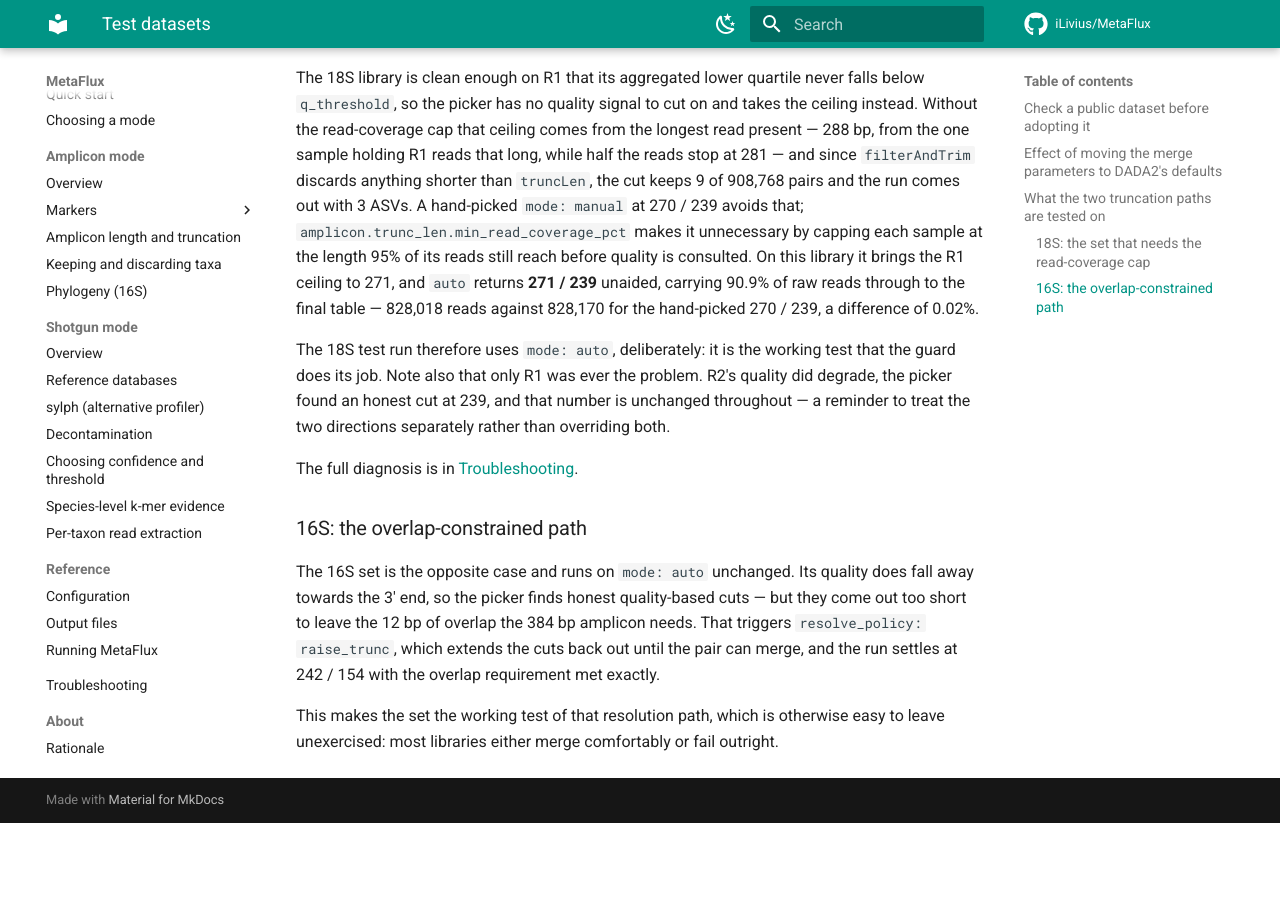
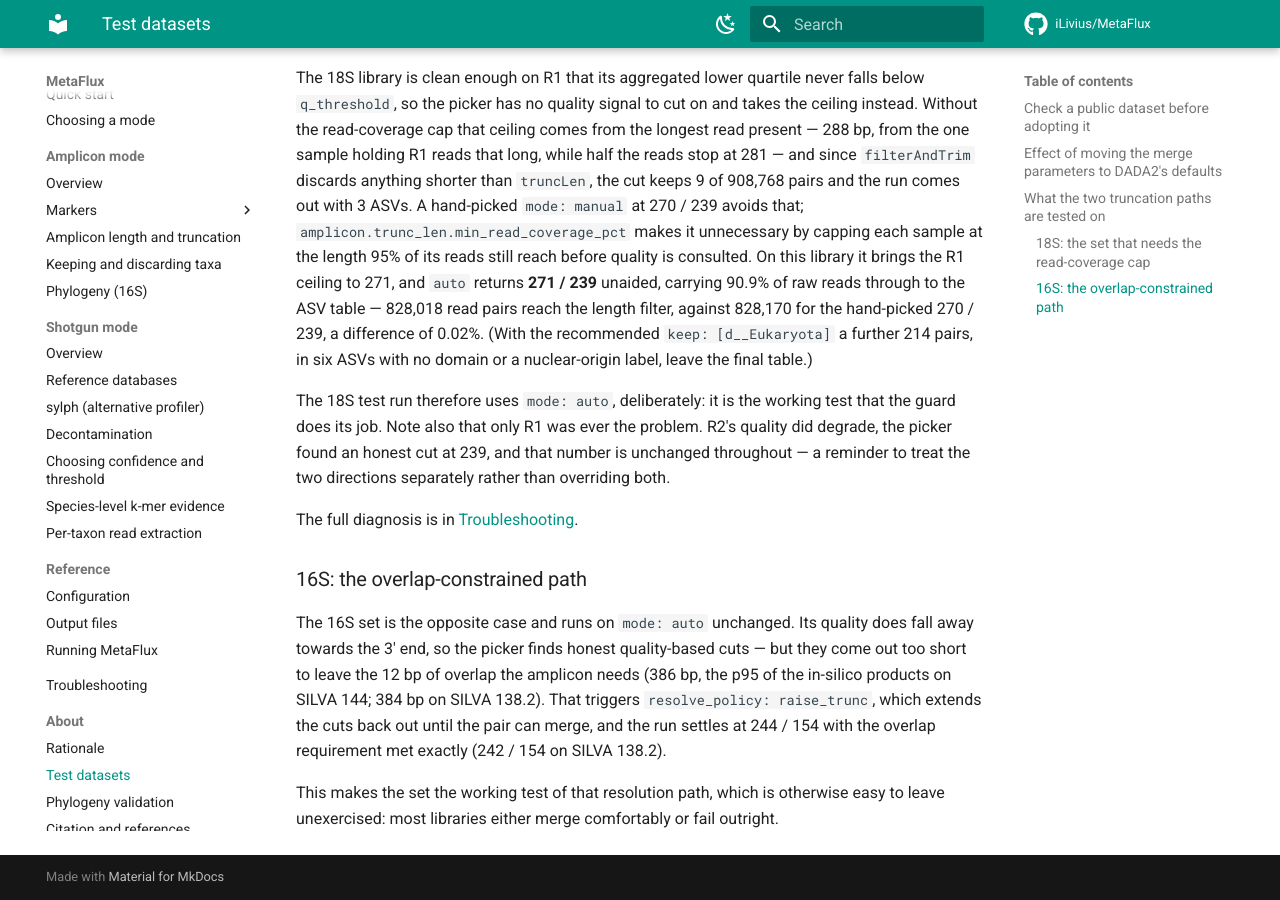
Before and after one commit to iLivius/MetaFlux, an MkDocs documentation site: the page built from docs/about/test-datasets.md, in a window 1280 px wide and 900 px high, scrolled down 3830 px. Built offline with MkDocs 1.6.1 and Material for MkDocs 9.7.7, drawn with Linux system fonts in a browser that asks for light colours; comment, search, counter and statistics services are not loaded; before the commit the page ends 4653 px from its top, so only the background shows below that; some of the changed text lies outside the part shown.

Commit message:
Docs: test-dataset numbers from runs with the current defaults
The 16S set now runs on SILVA 144 by default, where the length probe's p95 is
386 bp and the automatic truncation settles at 244 / 154 (384 bp and 242 / 154
on SILVA 138.2). The observed 18S median ASV length is 382 bp against the
381 bp predicted by the probe; the 828,018 pairs quoted for the truncation
choice are the count at the length filter, and the recommended
keep: [d__Eukaryota] removes 214 pairs in six ASVs after it. Measured on fresh
runs of all five amplicon sets from a clean clone with the pinned environments
and freshly downloaded references.

```diff
--- a/docs/about/test-datasets.md
+++ b/docs/about/test-datasets.md
@@ -43,7 +43,8 @@
 and are judged on whether the output is coherent rather than against a known answer.
 For 18S that check is that 99.97% of reads classify as Eukaryota, splitting into TSAR
 (53%), Obazoa (28%) and Archaeplastida (14%), and that the observed ASV median length
-of 381 bp lands on the 381 bp median predicted by in-silico PCR against PR2. Defined
+of 382 bp lands within a base of the 381 bp median predicted by in-silico PCR against
+PR2. Defined
 18S mock communities are scarce; the ground-truth work is carried by the other three
 sets.
 
@@ -135,8 +136,10 @@
 270 / 239 avoids that; `amplicon.trunc_len.min_read_coverage_pct` makes it unnecessary
 by capping each sample at the length 95% of its reads still reach before quality is
 consulted. On this library it brings the R1 ceiling to 271, and `auto` returns
-**271 / 239** unaided, carrying 90.9% of raw reads through to the final table — 828,018
-reads against 828,170 for the hand-picked 270 / 239, a difference of 0.02%.
+**271 / 239** unaided, carrying 90.9% of raw reads through to the ASV table — 828,018
+read pairs reach the length filter, against 828,170 for the hand-picked 270 / 239, a
+difference of 0.02%. (With the recommended `keep: [d__Eukaryota]` a further 214 pairs,
+in six ASVs with no domain or a nuclear-origin label, leave the final table.)
 
 The 18S test run therefore uses `mode: auto`, deliberately: it is the working test that
 the guard does its job. Note also that only R1 was ever the problem. R2's quality did
@@ -150,9 +153,11 @@
 
 The 16S set is the opposite case and runs on `mode: auto` unchanged. Its quality does
 fall away towards the 3′ end, so the picker finds honest quality-based cuts — but they
-come out too short to leave the 12 bp of overlap the 384 bp amplicon needs. That
-triggers `resolve_policy: raise_trunc`, which extends the cuts back out until the pair
-can merge, and the run settles at 242 / 154 with the overlap requirement met exactly.
+come out too short to leave the 12 bp of overlap the amplicon needs (386 bp, the p95 of
+the in-silico products on SILVA 144; 384 bp on SILVA 138.2). That triggers
+`resolve_policy: raise_trunc`, which extends the cuts back out until the pair can
+merge, and the run settles at 244 / 154 with the overlap requirement met exactly
+(242 / 154 on SILVA 138.2).
 
 This makes the set the working test of that resolution path, which is otherwise easy to
 leave unexercised: most libraries either merge comfortably or fail outright.
```
